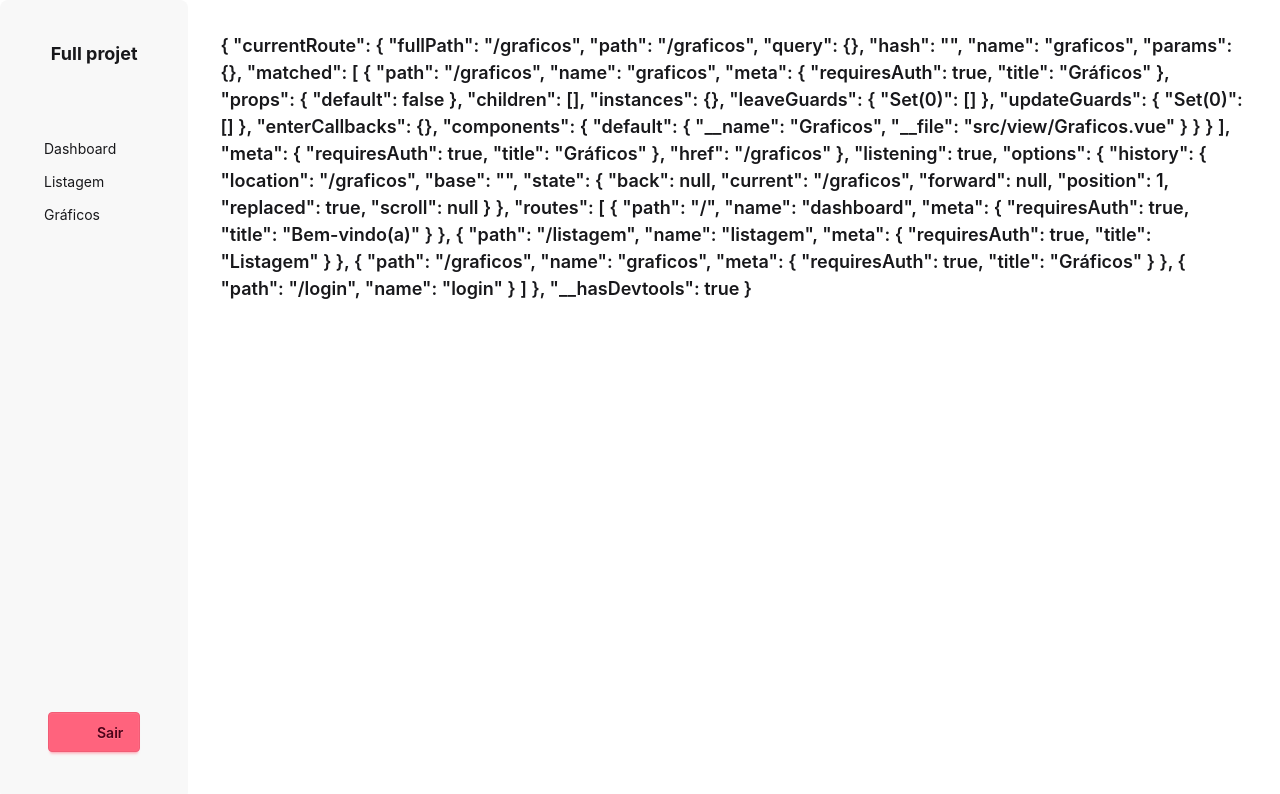
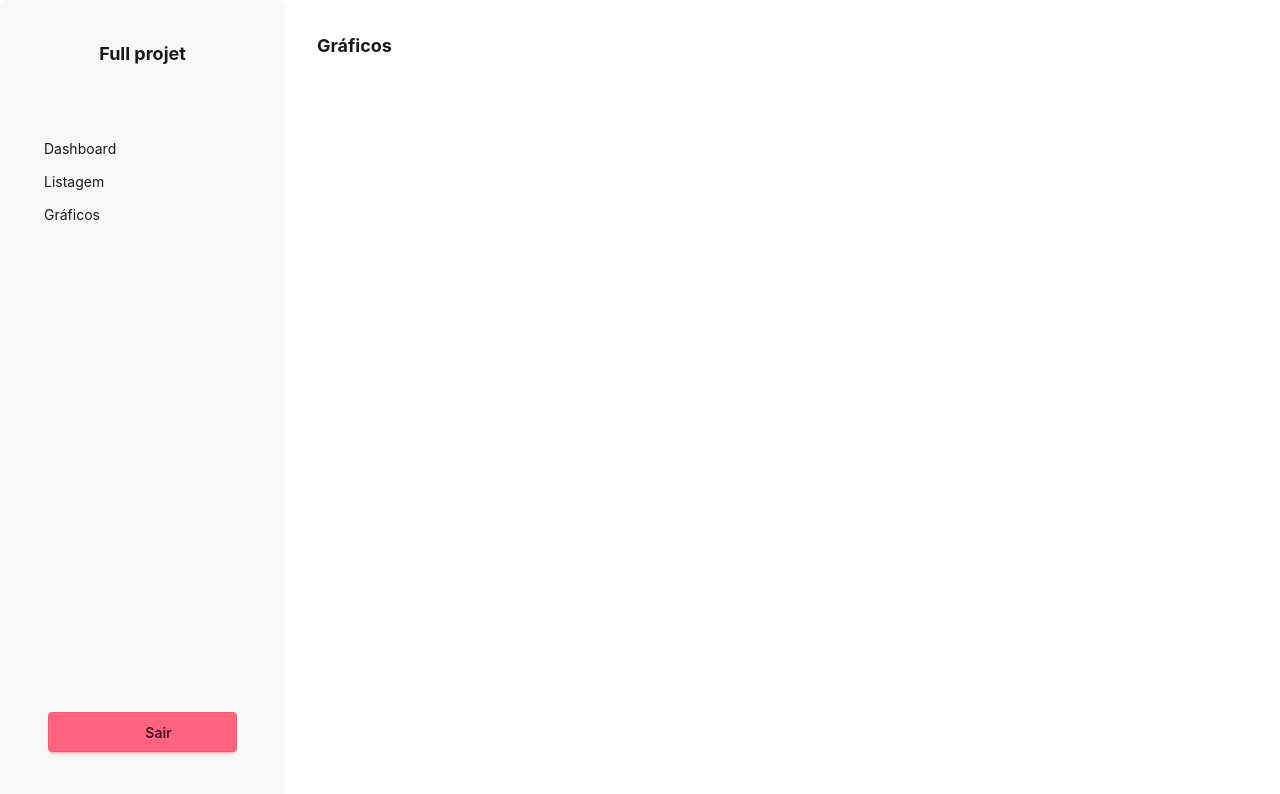
Before and after one commit to Helton-Carlos/vite-8-vue-3, a Vue app: page /graficos in a window 1280 px wide. Shown: the top 794 px of the page. Built offline with nearby package versions, Linux system fonts and the light colour scheme; some icons are missing.

Commit message:
feat: add  new pages

```diff
--- a/src/App.vue
+++ b/src/App.vue
@@ -1,11 +1,15 @@
 <script setup lang="ts">
 import BaseSide from "./components/base-side/BaseSide.vue";
+import BaseTitlePage from "./components/base-title-page/BaseTitlePage.vue";
 </script>
 
 <template>
-  <div class="flex">
+  <div :class="$route.name !== 'login' ? 'flex' : 'block'">
     <BaseSide v-if="$route.name !== 'login'" />
 
-    <RouterView />
+    <div>
+      <BaseTitlePage v-if="$route.name !== 'login'" />
+      <RouterView />
+    </div>
   </div>
 </template>
--- /dev/null
+++ b/src/components/base-title-page/BaseTitlePage.vue
@@ -0,0 +1,16 @@
+<script setup lang="ts">
+import { computed } from "vue";
+import { useRoute } from "vue-router";
+
+const route = useRoute();
+
+const title = computed(() => {
+  return route.meta.title || "Dashboard";
+});
+</script>
+
+<template>
+  <h2 class="text-lg font-bold m-8">
+    {{ title }}
+  </h2>
+</template>
--- a/src/view/Graficos.vue
+++ b/src/view/Graficos.vue
@@ -1,11 +1,7 @@
 <script setup lang="ts">
 import { useRouter } from "vue-router";
-
-const router = useRouter();
 </script>
 
 <template>
-  <div class="m-8">
-    <h2 class="card-title">{{ router }}</h2>
-  </div>
+  <div class="m-8"></div>
 </template>
--- a/src/view/Login.vue
+++ b/src/view/Login.vue
@@ -16,9 +16,9 @@ function submit() {
 </script>
 
 <template>
-  <div class="w-full min-h-lvh flex">
+  <div class="w-full min-h-lvh flex items-center justify-center mx-auto">
     <form
-      class="w-[450px] bg-black flex flex-col py-8 px-4 m-auto gap-4 rounded-3xl"
+      class="w-[450px] bg-black flex flex-col gap-4 py-8 px-4 rounded-3xl"
       @submit.prevent="submit"
     >
       <h3>Faça seu login</h3>
@@ -27,17 +27,15 @@ function submit() {
         type="email"
         placeholder="Digite seu e-mail"
         class="w-full input focus:input-success"
-      >
+      />
 
       <input
         type="password"
         placeholder="Digite sua senha"
         class="w-full mb-4 input focus:input-success"
-      >
+      />
 
-      <BaseButton type="submit">
-        Sing-in
-      </BaseButton>
+      <BaseButton type="submit"> Sing-in </BaseButton>
     </form>
   </div>
 </template>
```
